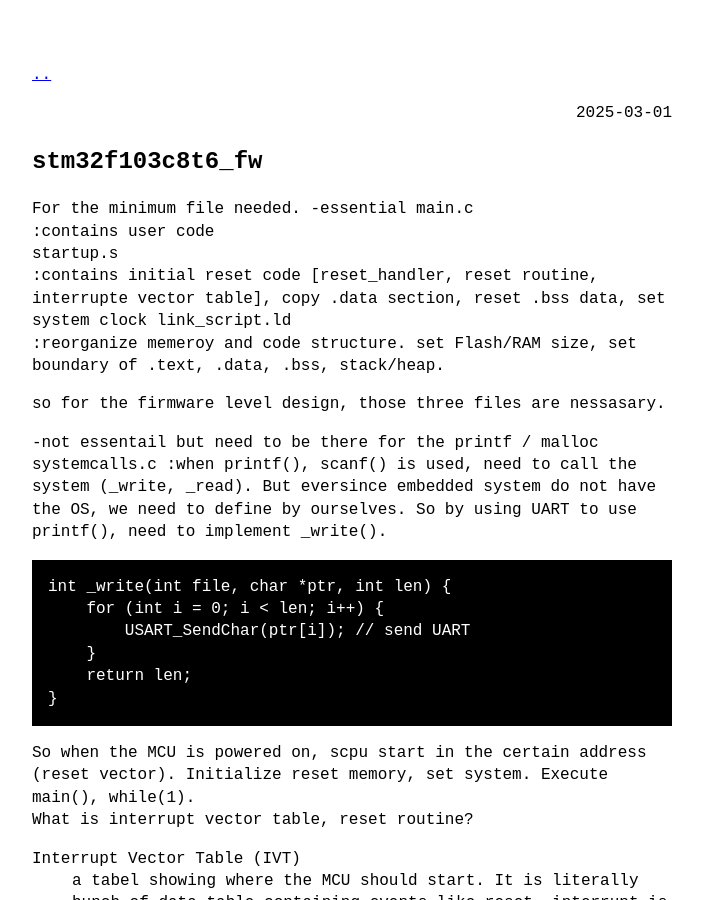
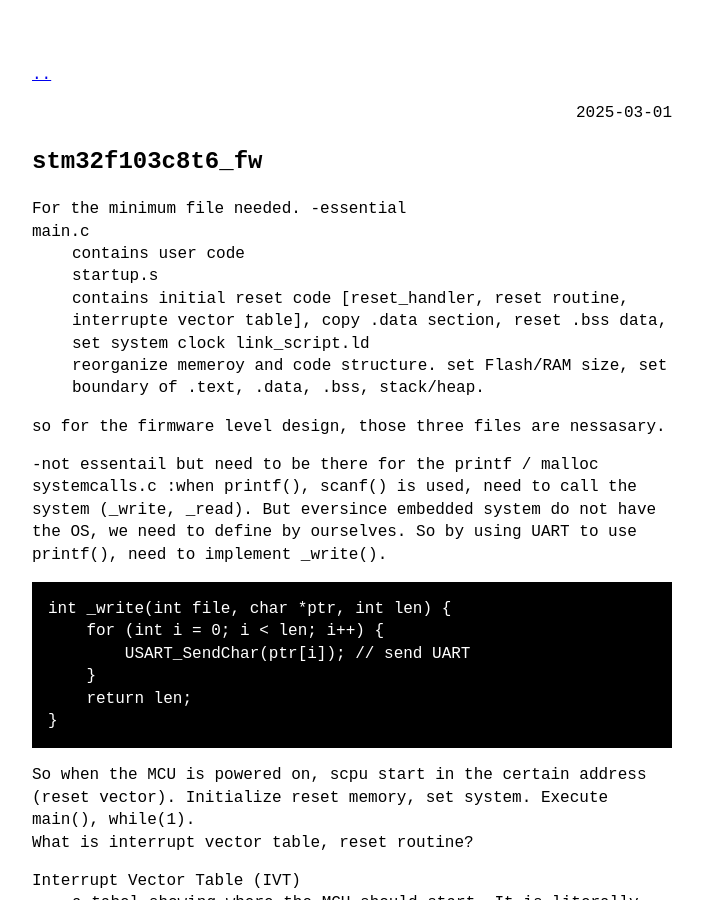
Before and after one commit to undrunk-hersheys/undrunk-hersheys.github.io, a Jekyll site: the page built from _posts/embedded/2025-03-01-stm32f103c8t6_fw.md, in a window 1280 px wide and 900 px high. Shown: the whole window, without its empty margins (288-991 px from the left). Built offline with Jekyll 4.4.1, drawn with Linux system fonts in a browser that asks for light colours; some of the changed lines change nothing that is shown; some of the changed text lies outside the part shown.

Commit message:
stm32f103c8t6_fw

````diff
--- a/_posts/embedded/2025-03-01-stm32f103c8t6_fw.md
+++ b/_posts/embedded/2025-03-01-stm32f103c8t6_fw.md
@@ -7,11 +7,11 @@ categories: embedded
 
 For the minimum file needed. -essential
 main.c
-:contains user code
+: contains user code
 startup.s
-:contains initial reset code [reset_handler, reset routine, interrupte vector table], copy .data section, reset .bss data, set system clock
+: contains initial reset code [reset_handler, reset routine, interrupte vector table], copy .data section, reset .bss data, set system clock
 link_script.ld
-:reorganize memeroy and code structure. set Flash/RAM size, set boundary of .text, .data, .bss, stack/heap.
+: reorganize memeroy and code structure. set Flash/RAM size, set boundary of .text, .data, .bss, stack/heap.
 
 so for the firmware level design, those three files are nessasary.
 
@@ -102,3 +102,4 @@ HAL_GPIO_WritePin(GPIOA, GPIO_PIN_5, GPIO_PIN_SET);
 ```
 
 So easier to code, officially provdied by the ST, but may slower bit compare not using since it is higher API.
+This HAL driver will be located in the lib dir.
````
